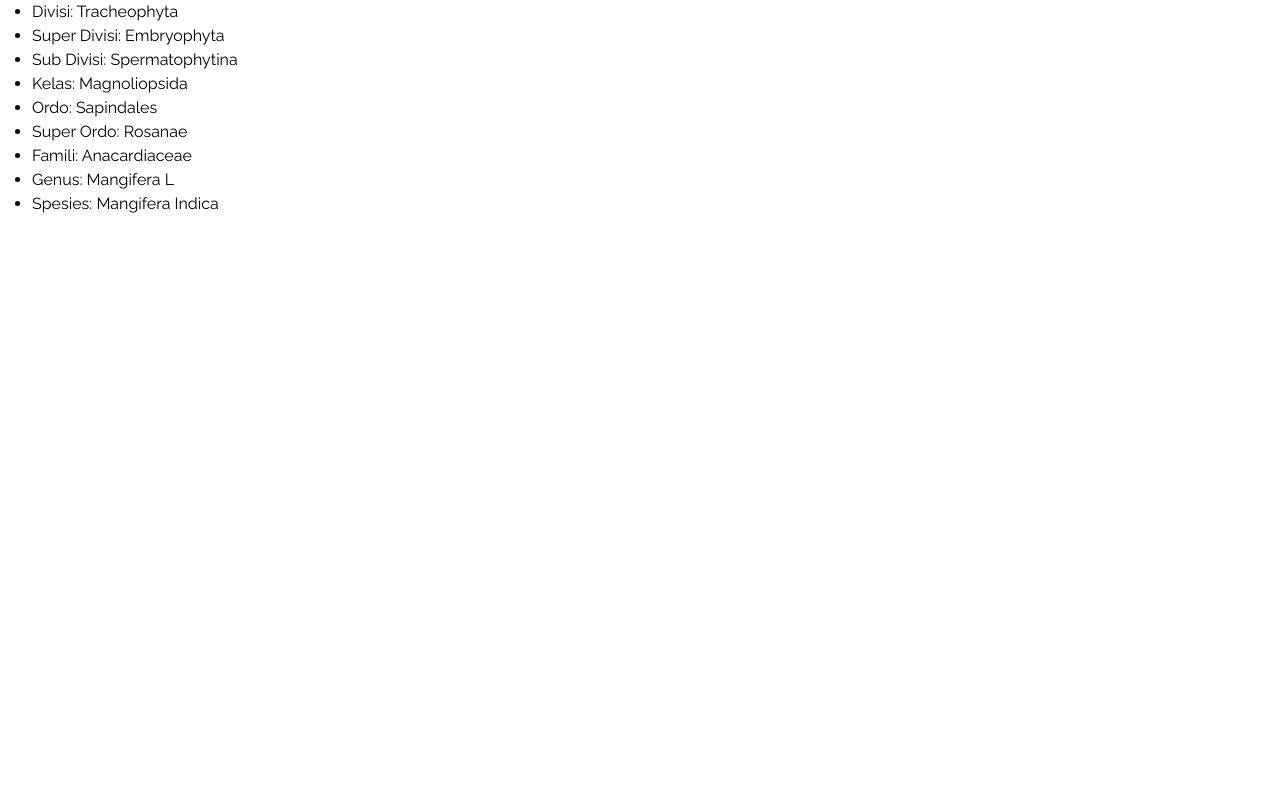
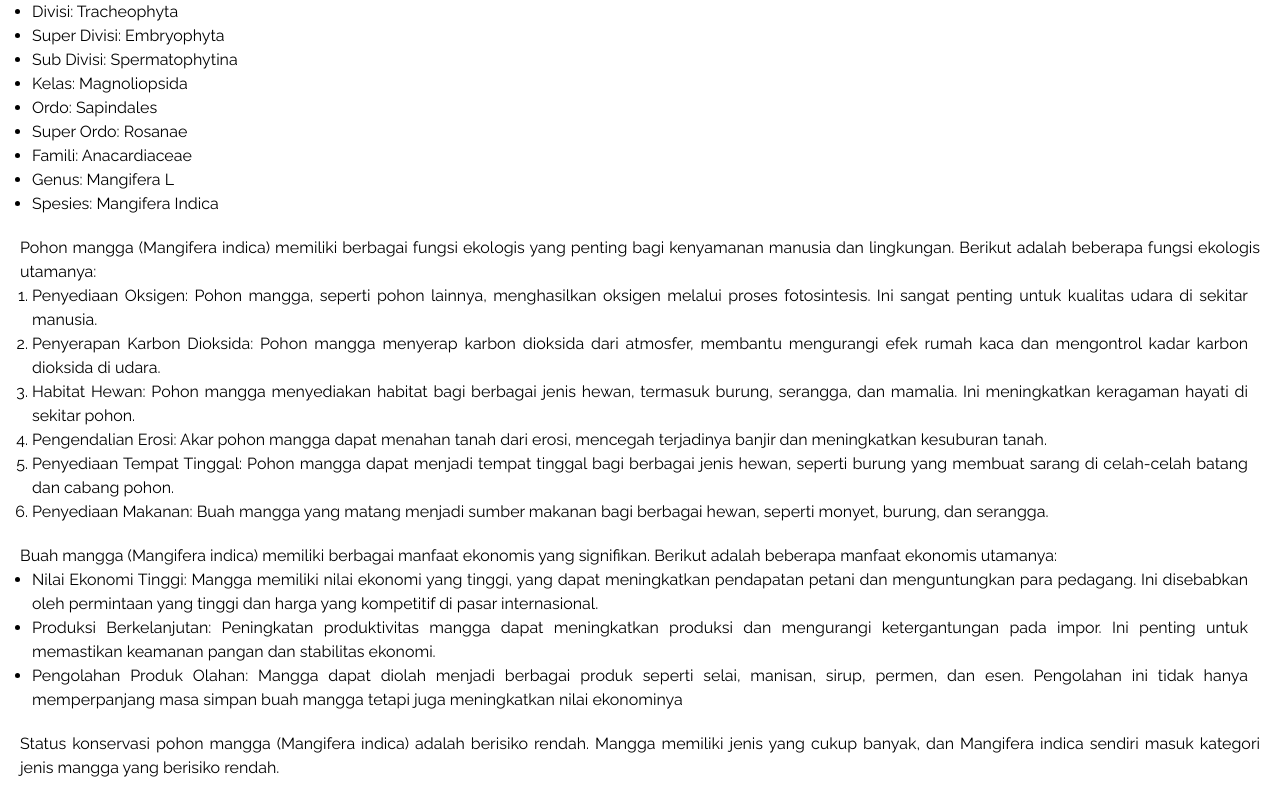
Before and after one commit to rid333/pohon-ompo, a SvelteKit app: page /mangga in a window 1280 px wide. Shown: the part 1064-1864 px from the top of the page. Before the commit the page ends 1300 px from the top, so only its background shows below. Built offline with nearby package versions, Linux system fonts and the light colour scheme.

Commit message:
updated mangga page

```diff
--- a/src/routes/mangga/+page.svelte
+++ b/src/routes/mangga/+page.svelte
@@ -46,5 +46,27 @@
                 <li>Spesies:  Mangifera Indica</li>
             </ul>
         </div>
+        <div>
+            Pohon mangga (Mangifera indica) memiliki berbagai fungsi ekologis yang penting bagi kenyamanan manusia dan lingkungan. Berikut adalah beberapa fungsi ekologis utamanya:
+            <ul class="px-3 list-decimal">
+                <li>Penyediaan Oksigen: Pohon mangga, seperti pohon lainnya, menghasilkan oksigen melalui proses fotosintesis. Ini sangat penting untuk kualitas udara di sekitar manusia.</li>
+                <li>Penyerapan Karbon Dioksida: Pohon mangga menyerap karbon dioksida dari atmosfer, membantu mengurangi efek rumah kaca dan mengontrol kadar karbon dioksida di udara.</li>
+                <li>Habitat Hewan: Pohon mangga menyediakan habitat bagi berbagai jenis hewan, termasuk burung, serangga, dan mamalia. Ini meningkatkan keragaman hayati di sekitar pohon.</li>
+                <li>Pengendalian Erosi: Akar pohon mangga dapat menahan tanah dari erosi, mencegah terjadinya banjir dan meningkatkan kesuburan tanah.</li>
+                <li>Penyediaan Tempat Tinggal: Pohon mangga dapat menjadi tempat tinggal bagi berbagai jenis hewan, seperti burung yang membuat sarang di celah-celah batang dan cabang pohon.</li>
+                <li>Penyediaan Makanan: Buah mangga yang matang menjadi sumber makanan bagi berbagai hewan, seperti monyet, burung, dan serangga.</li>
+            </ul>
+        </div>
+        <div>
+            Buah mangga (Mangifera indica) memiliki berbagai manfaat ekonomis yang signifikan. Berikut adalah beberapa manfaat ekonomis utamanya:
+            <ul class="list-disc px-3">
+                <li>Nilai Ekonomi Tinggi: Mangga memiliki nilai ekonomi yang tinggi, yang dapat meningkatkan pendapatan petani dan menguntungkan para pedagang. Ini disebabkan oleh permintaan yang tinggi dan harga yang kompetitif di pasar internasional.</li>
+                <li>Produksi Berkelanjutan: Peningkatan produktivitas mangga dapat meningkatkan produksi dan mengurangi ketergantungan pada impor. Ini penting untuk memastikan keamanan pangan dan stabilitas ekonomi.</li>
+                <li>Pengolahan Produk Olahan: Mangga dapat diolah menjadi berbagai produk seperti selai, manisan, sirup, permen, dan esen. Pengolahan ini tidak hanya memperpanjang masa simpan buah mangga tetapi juga meningkatkan nilai ekonominya</li>
+            </ul>
+        </div>
+        <div>
+            Status konservasi pohon mangga (Mangifera indica) adalah berisiko rendah. Mangga memiliki jenis yang cukup banyak, dan Mangifera indica sendiri masuk kategori jenis mangga yang berisiko rendah.
+        </div>
     </div>
 </div>
```
